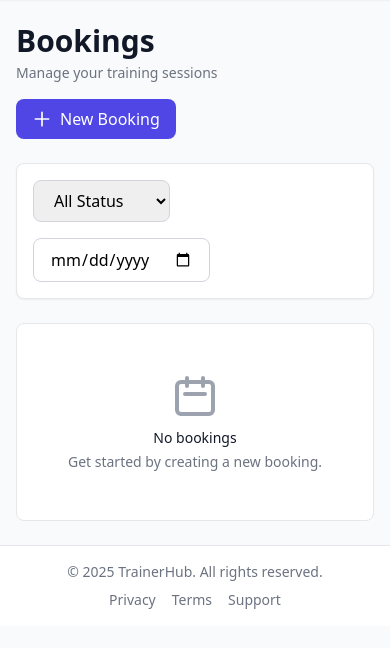
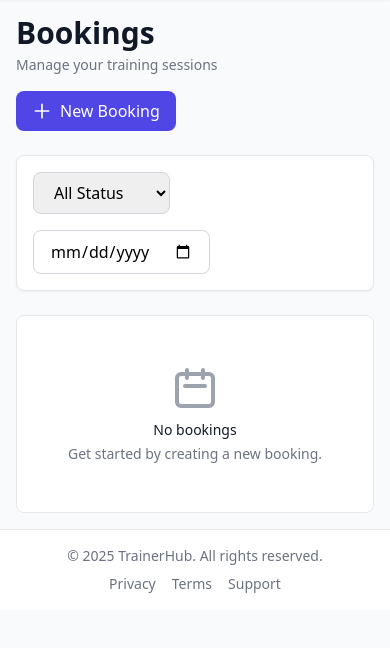
Before and after one commit to shamirafridi00/trainerhubb, a Django app: page /bookings/ in a window 390 px wide. Shown: the part 65-713 px from the top of the page. Run offline with Django 5.2, Linux system fonts and the light colour scheme; the visitor is signed in with stand-in values (Sample User, id 1); data that the repository does not hold is empty; parts of the project's set-up code (start-up, migrations or seed data) failed here and were passed over; some libraries are stand-ins or nearby versions.

Commit message:
Epic 9.7: Mobile Responsiveness - Enhanced mobile CSS, JS utilities, touch-friendly interactions, and mobile optimizations

```diff
--- a/templates/base.html
+++ b/templates/base.html
@@ -32,8 +32,8 @@
         {% include 'components/sidebar.html' %}
 
         <div class="lg:pl-64 flex flex-col flex-1 pt-16">
-            <main class="flex-1">
-                <div class="py-6">
+            <main class="flex-1 w-full overflow-x-hidden">
+                <div class="py-4 sm:py-6">
                     <div class="max-w-7xl mx-auto px-4 sm:px-6 md:px-8">
                         {% block content %}{% endblock %}
                     </div>
@@ -51,7 +51,7 @@
     {% include 'components/modals.html' %}
 
     <!-- Toast Notifications -->
-    <div id="toast-container" class="fixed top-4 right-4 z-50 space-y-2"></div>
+    <div id="toast-container" class="fixed top-4 right-4 z-50 space-y-2 max-w-sm w-full sm:max-w-md"></div>
 
     <!-- Custom JS -->
     <script src="{% static 'js/main.js' %}"></script>
```
